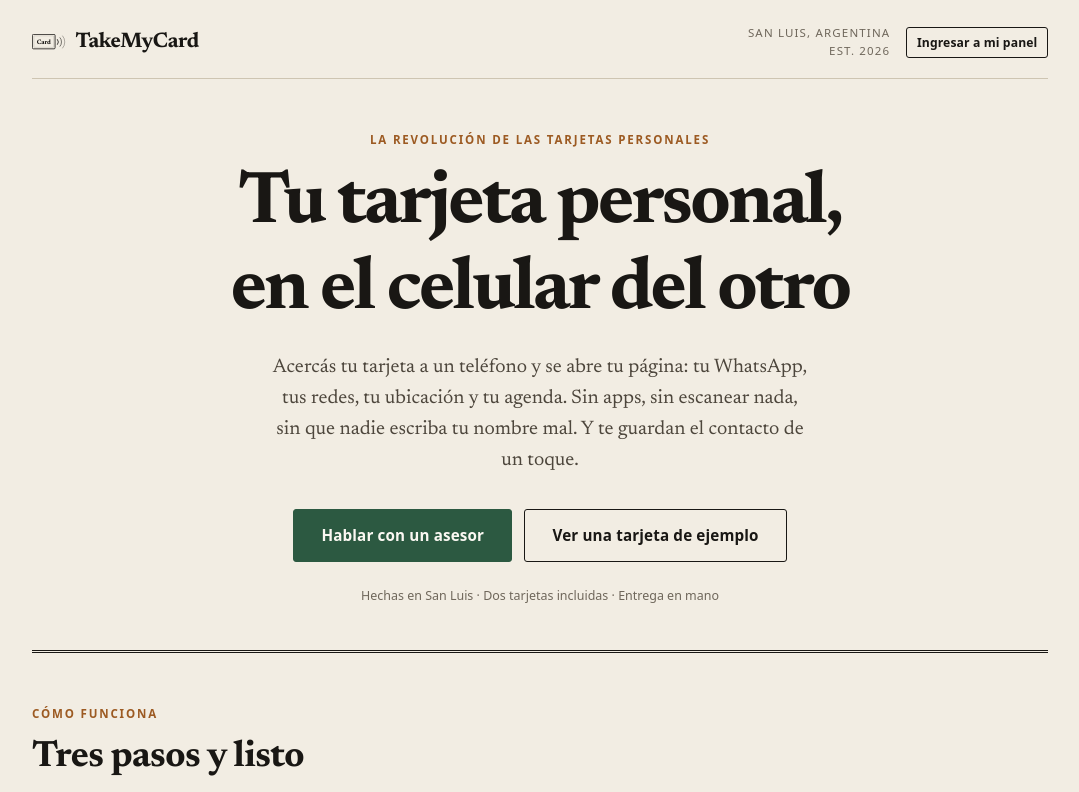
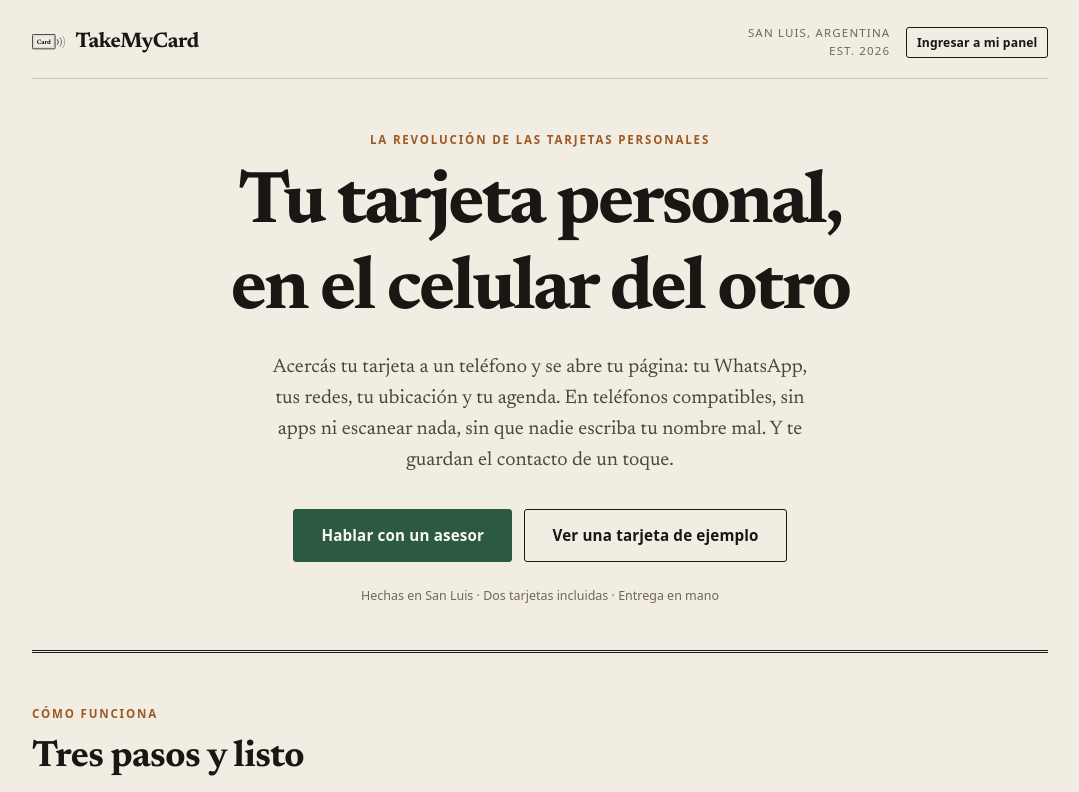
Before and after one commit to TheOneWhoTrades/TakeMyCard, a Next.js app: page / in a window 1280 px wide. Shown: the top 792 px of the page, without its empty margins (100-1179 px from the left). Built offline with nearby package versions, Linux system fonts and the light colour scheme; no server answers.

Commit message:
fix: qualify NFC compatibility claims

```diff
--- a/app/page.tsx
+++ b/app/page.tsx
@@ -84,8 +84,8 @@ export default function Home() {
           </h1>
           <p className="portada__bajada">
             Acercás tu tarjeta a un teléfono y se abre tu página: tu WhatsApp, tus redes,
-            tu ubicación y tu agenda. Sin apps, sin escanear nada, sin que nadie escriba
-            tu nombre mal. Y te guardan el contacto de un toque.
+            tu ubicación y tu agenda. En teléfonos compatibles, sin apps ni escanear nada, sin
+            que nadie escriba tu nombre mal. Y te guardan el contacto de un toque.
           </p>
           <div className="portada__acciones">
             <a
--- a/lib/marca.ts
+++ b/lib/marca.ts
@@ -317,7 +317,7 @@ export const PASOS = [
 export const PREGUNTAS = [
   {
     p: '¿Hace falta que el otro tenga una app?',
-    r: 'No. El NFC ya viene en los celulares desde hace años y funciona con la pantalla encendida, sin instalar nada. Si un teléfono muy viejo no lo tuviera, la tarjeta igual lleva tu dirección escrita para que la puedan abrir a mano.',
+    r: 'No en un teléfono compatible: al acercar la tarjeta se abre la página web, sin instalar una app. La compatibilidad depende del modelo y de su configuración; por eso cada tarjeta también lleva su dirección escrita para abrirla a mano si hace falta.',
   },
   {
     p: '¿Y si cambio de teléfono, de trabajo o de redes?',
```
